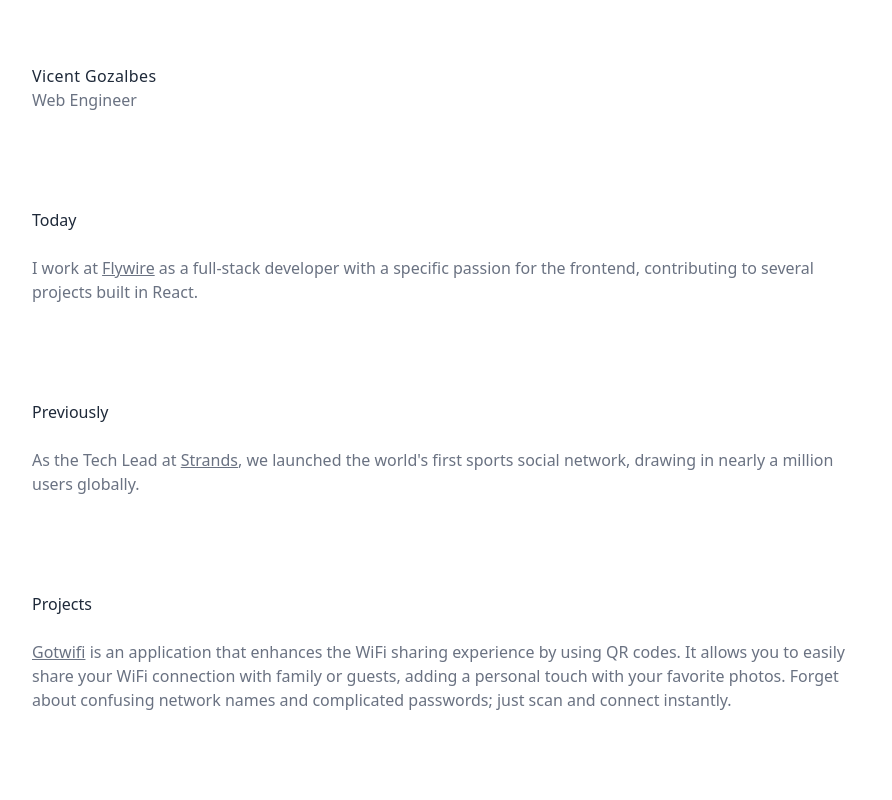
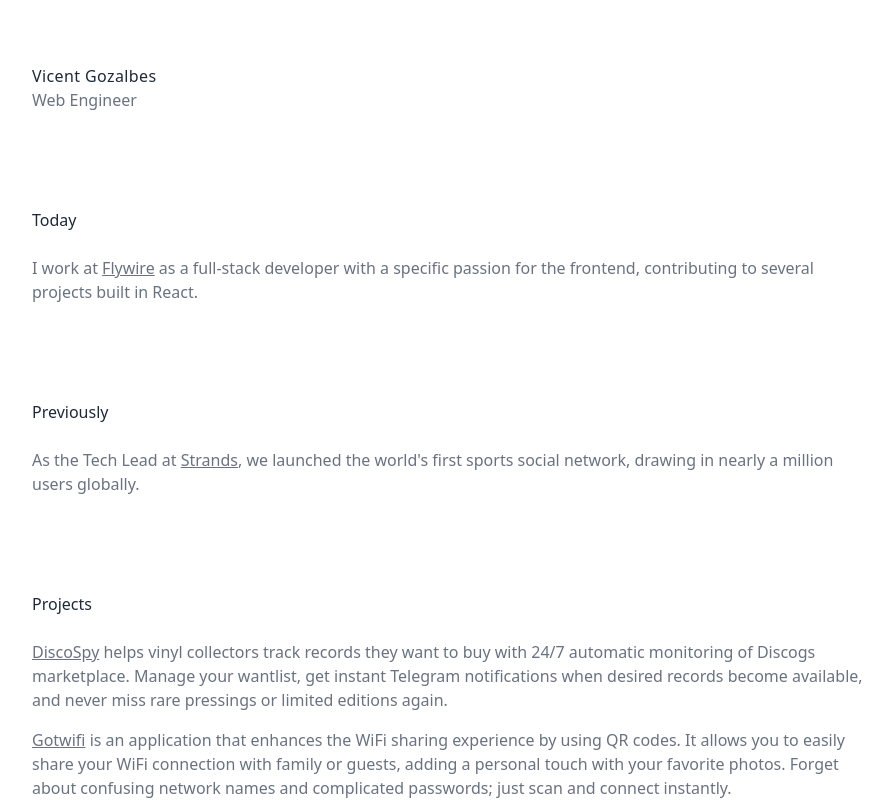
Before and after one commit to vigosan/vicent-io, a Next.js app: page / in a window 1280 px wide. Shown: the top 800 px of the page, without its empty margins (192-1084 px from the left). Built offline with nearby package versions, Linux system fonts and the light colour scheme.

Commit message:
Add DiscoSpy project description to homepage

```diff
--- a/app/page.tsx
+++ b/app/page.tsx
@@ -47,6 +47,16 @@
 
         <article className="flex flex-col gap-6">
           <h2 className="font-medium text-gray-800">Projects</h2>
+          <div className="flex flex-col gap-4">
+            <div>
+              <a href="https://discospy.app" className="font-medium underline">
+                DiscoSpy
+              </a>{" "}
+              helps vinyl collectors track records they want to buy with 24/7 automatic monitoring
+              of Discogs marketplace. Manage your wantlist, get instant Telegram notifications
+              when desired records become available, and never miss rare pressings or limited
+              editions again.
+            </div>
             <div>
               <a href="https://gotwifi.vicent.io" className="font-medium underline">
                 Gotwifi
@@ -56,6 +66,7 @@
               family or guests, adding a personal touch with your favorite photos.
               Forget about confusing network names and complicated passwords; just
               scan and connect instantly.
+            </div>
           </div>
         </article>
 
```
Lines whose indentation alone changed are shown as unchanged.
